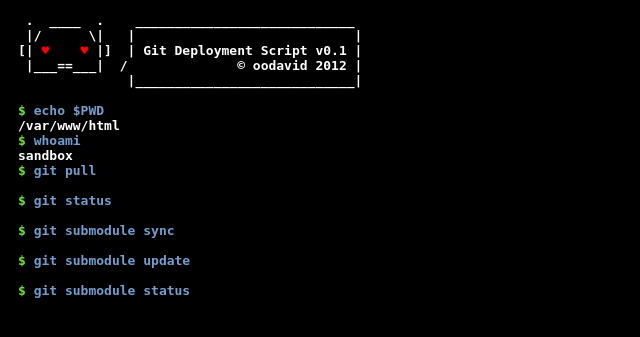
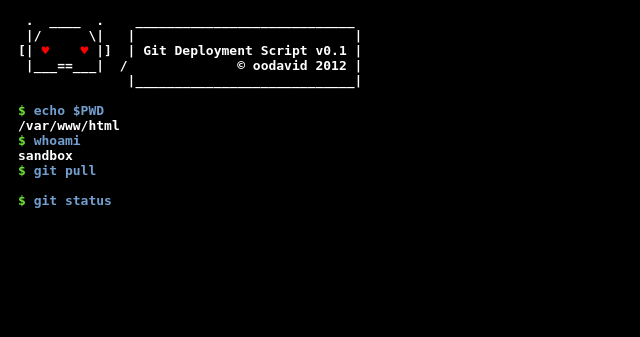
Before and after one commit to pete-naish/bb, a PHP site: page /foo/deploy.php in a window 1280 px wide. Shown: the top 337 px of the page, without its empty margins (0-640 px from the left). Run offline with PHP 8.4, Linux system fonts and the light colour scheme; some libraries are stand-ins or nearby versions.

Commit message:
testing deploy script

```diff
--- a/deploy.php
+++ b/deploy.php
@@ -13,9 +13,9 @@
 		'whoami',
 		'git pull',
 		'git status',
-		'git submodule sync',
-		'git submodule update',
-		'git submodule status',
+		// 'git submodule sync',
+		// 'git submodule update',
+		// 'git submodule status',
 	);
 
 	// Run the commands for output
--- a/index.php
+++ b/index.php
@@ -5,6 +5,7 @@
 <!--[if IE 8]>         <html class="no-js lt-ie9"> <![endif]-->
 <!--[if gt IE 8]><!--> <html class="no-js"> <!--<![endif]-->
 	<head>
+		<!-- poooooo -->
 		<title><?php perch_content('Business name'); ?> <?php perch_content('Town'); ?></title>
 		<?php perch_content('Site Description and Keywords'); ?>
 
```
